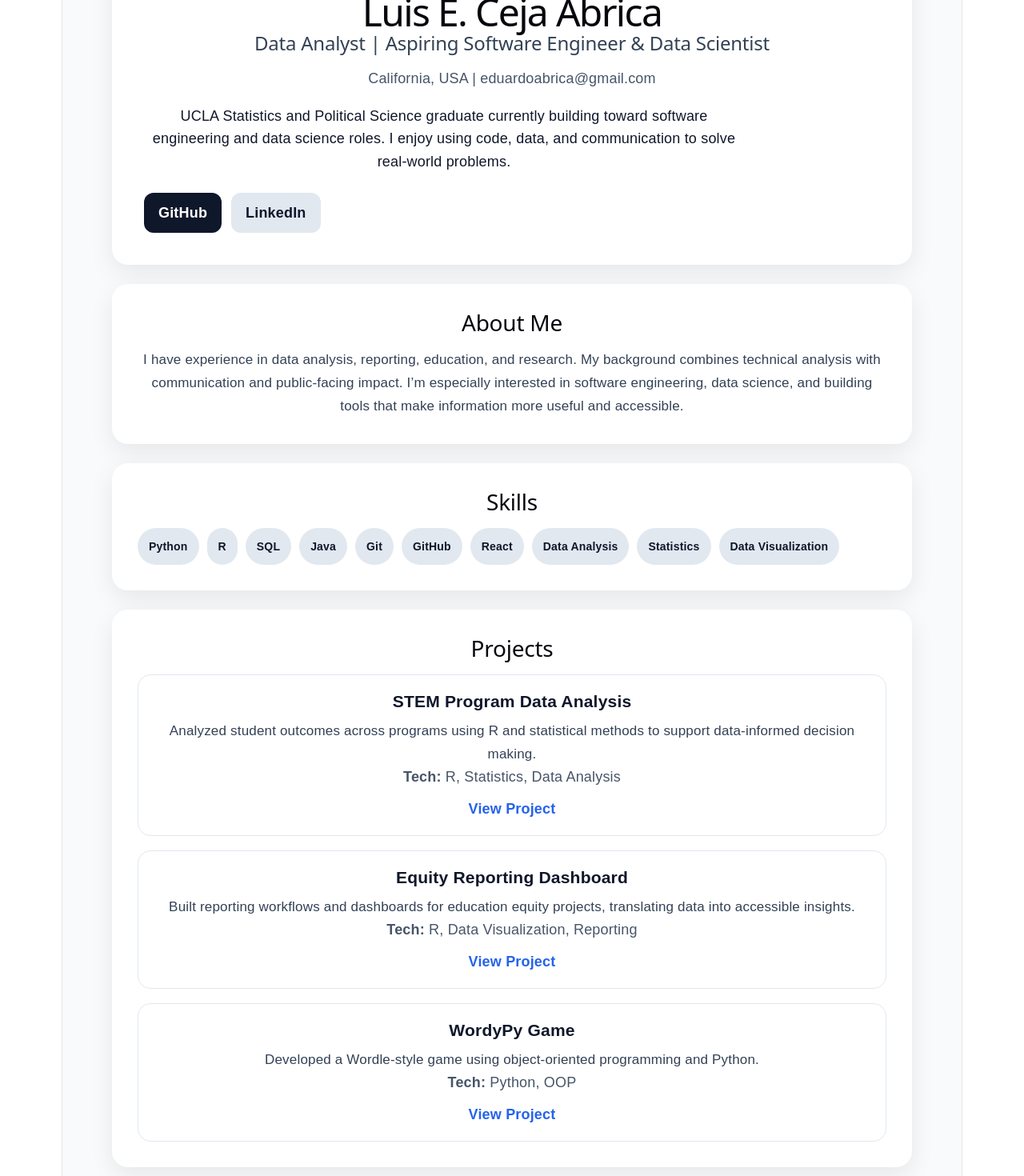
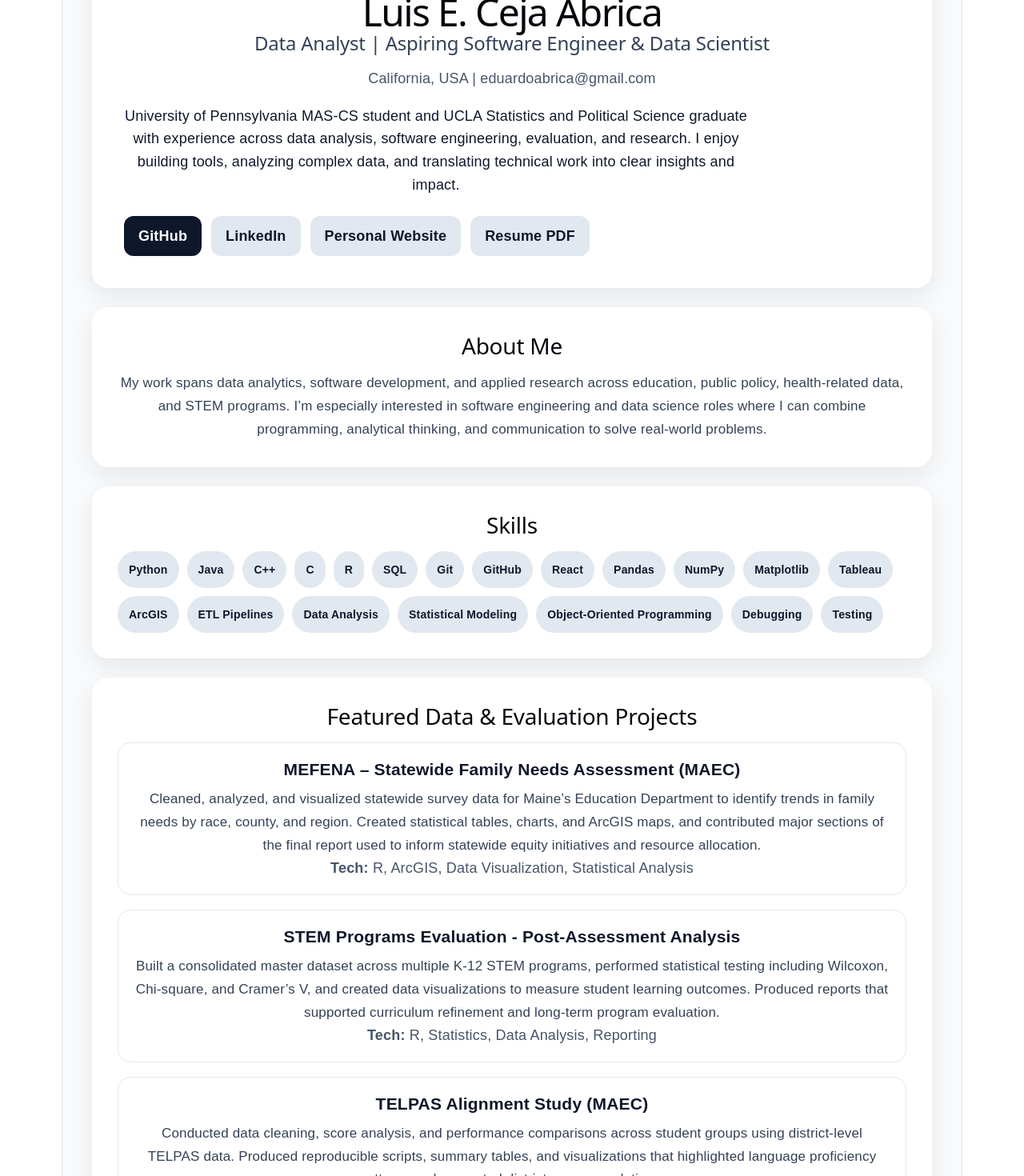
Before and after one commit to luieee12398/luis-portfolio-1, a React (Vite) app: page / in a window 1280 px wide. Shown: the part 120-1590 px from the top of the page at 80% size. Built offline with nearby package versions, Linux system fonts and the light colour scheme.

Commit message:
reorganize projects into sections

```diff
--- a/src/App.jsx
+++ b/src/App.jsx
@@ -6,43 +6,100 @@ export default function App() {
     email: "eduardoabrica@gmail.com",
     github: "https://github.com/luieee12398",
     linkedin: "https://www.linkedin.com/in/luis-cejaab/",
+    website: "https://eduardoabrica.wixsite.com/luisecejaabrica",
+    resume: "/luis-portfolio-1/resume.pdf",
   };
 
-  const projects = [
+  const featuredProjects = [
     {
-      name: "STEM Program Data Analysis",
+      name: "MEFENA – Statewide Family Needs Assessment (MAEC)",
       description:
-        "Analyzed student outcomes across programs using R and statistical methods to support data-informed decision making.",
-      tech: ["R", "Statistics", "Data Analysis"],
-      link: "https://github.com/luieee12398",
+        "Cleaned, analyzed, and visualized statewide survey data for Maine’s Education Department to identify trends in family needs by race, county, and region. Created statistical tables, charts, and ArcGIS maps, and contributed major sections of the final report used to inform statewide equity initiatives and resource allocation.",
+      tech: ["R", "ArcGIS", "Data Visualization", "Statistical Analysis"],
     },
     {
-      name: "Equity Reporting Dashboard",
+      name: "STEM Programs Evaluation - Post-Assessment Analysis",
       description:
-        "Built reporting workflows and dashboards for education equity projects, translating data into accessible insights.",
-      tech: ["R", "Data Visualization", "Reporting"],
-      link: "https://github.com/luieee12398",
+        "Built a consolidated master dataset across multiple K-12 STEM programs, performed statistical testing including Wilcoxon, Chi-square, and Cramer’s V, and created data visualizations to measure student learning outcomes. Produced reports that supported curriculum refinement and long-term program evaluation.",
+      tech: ["R", "Statistics", "Data Analysis", "Reporting"],
     },
     {
-      name: "WordyPy Game",
+      name: "TELPAS Alignment Study (MAEC)",
       description:
-        "Developed a Wordle-style game using object-oriented programming and Python.",
-      tech: ["Python", "OOP"],
-      link: "https://github.com/luieee12398",
+        "Conducted data cleaning, score analysis, and performance comparisons across student groups using district-level TELPAS data. Produced reproducible scripts, summary tables, and visualizations that highlighted language proficiency patterns and supported district recommendations.",
+      tech: ["R", "Data Cleaning", "Visualization", "Reproducible Analysis"],
+    },
+    {
+      name: "Respondent Matching & Survey Optimization Pipeline (Evitarus)",
+      description:
+        "Developed an R-based pipeline to merge datasets across political research projects, remove duplicate respondents, and generate likely respondent lists. Improved sampling efficiency, reduced survey costs, and created documentation that supported long-term organizational use.",
+      tech: ["R", "Data Engineering", "ETL", "Automation"],
+    },
+  ];
+
+  const softwareProjects = [
+    {
+      name: "LC4 Assembler",
+      description:
+        "Implemented a two-pass assembler in C to translate assembly code into machine instructions. Focused on parsing, file I/O, dynamic memory management, and low-level systems logic.",
+      tech: ["C", "Systems Programming", "Memory Management", "File I/O"],
+    },
+    {
+      name: "Game of Nim",
+      description:
+        "Built a complete playable version of the Game of Nim in C++ with modular program structure, algorithmic logic, and dynamic user interaction. This was a major software project from my community college coursework.",
+      tech: ["C++", "Algorithms", "Game Logic"],
+    },
+    {
+      name: "Student Management System",
+      description:
+        "Built a CRUD-style Java application for managing student records, with modular components for storing, retrieving, and updating data.",
+      tech: ["Java", "OOP", "CRUD"],
+    },
+    {
+      name: "Object-Oriented Java Project Suite",
+      description:
+        "Developed multiple Java applications during my first MCIT semester, including Battleship, an RPG-style game, Movie Trivia, a library catalog system, a supermarket simulation, an ice cream stand project, a water tank game, and a small website. These projects strengthened my understanding of object-oriented programming, application logic, and program structure.",
+      tech: ["Java", "OOP", "Application Development"],
+    },
+  ];
+
+  const researchProjects = [
+    {
+      name: "UCLA Honors Thesis – Political Behavior & Public Opinion",
+      description:
+        "Conducted an independent research study on voter access and political participation by combining polling place locations, precinct-level election data, census variables, and historical voting patterns. The project involved geospatial analysis, statistical modeling, research design, and academic writing.",
+      tech: ["R", "ArcGIS", "Statistical Modeling", "Research Design"],
+    },
+    {
+      name: "Japan Nuclear Policy & U.S. Security Perceptions",
+      description:
+        "Analyzed public-opinion data to study Japanese attitudes toward nuclear weapons and U.S. treaty participation. Used quantitative analysis and data visualization to connect historical context with contemporary geopolitical attitudes.",
+      tech: ["R", "Data Analysis", "Visualization", "Political Research"],
     },
   ];
 
   const skills = [
     "Python",
+    "Java",
+    "C++",
+    "C",
     "R",
     "SQL",
-    "Java",
     "Git",
     "GitHub",
     "React",
+    "Pandas",
+    "NumPy",
+    "Matplotlib",
+    "Tableau",
+    "ArcGIS",
+    "ETL Pipelines",
     "Data Analysis",
-    "Statistics",
-    "Data Visualization",
+    "Statistical Modeling",
+    "Object-Oriented Programming",
+    "Debugging",
+    "Testing",
   ];
 
   return (
@@ -56,34 +113,31 @@ export default function App() {
     >
       <div
         style={{
-          maxWidth: "1000px",
+          maxWidth: "1050px",
           margin: "0 auto",
           padding: "48px 24px",
         }}
       >
-        <section
-          style={{
-            backgroundColor: "white",
-            borderRadius: "20px",
-            padding: "40px",
-            marginBottom: "24px",
-            boxShadow: "0 10px 30px rgba(0,0,0,0.08)",
-          }}
-        >
+        <section style={heroCard}>
           <p style={{ color: "#475569", marginBottom: "8px", fontWeight: "bold" }}>
             Portfolio
           </p>
+
           <h1 style={{ fontSize: "48px", margin: "0 0 12px 0" }}>{profile.name}</h1>
+
           <h2 style={{ fontSize: "24px", margin: "0 0 16px 0", color: "#334155" }}>
             {profile.title}
           </h2>
+
           <p style={{ color: "#475569", marginBottom: "20px" }}>
             {profile.location} | {profile.email}
           </p>
-          <p style={{ fontSize: "18px", lineHeight: "1.6", maxWidth: "750px" }}>
-            UCLA Statistics and Political Science graduate currently building toward
-            software engineering and data science roles. I enjoy using code, data,
-            and communication to solve real-world problems.
+
+          <p style={{ fontSize: "18px", lineHeight: "1.6", maxWidth: "780px" }}>
+            University of Pennsylvania MAS-CS student and UCLA Statistics and Political
+            Science graduate with experience across data analysis, software engineering,
+            evaluation, and research. I enjoy building tools, analyzing complex data,
+            and translating technical work into clear insights and impact.
           </p>
 
           <div style={{ marginTop: "24px", display: "flex", gap: "12px", flexWrap: "wrap" }}>
@@ -95,6 +149,7 @@ export default function App() {
             >
               GitHub
             </a>
+
             <a
               href={profile.linkedin}
               target="_blank"
@@ -103,95 +158,108 @@ export default function App() {
             >
               LinkedIn
             </a>
+
+            <a
+              href={profile.website}
+              target="_blank"
+              rel="noreferrer"
+              style={buttonStyleLight}
+            >
+              Personal Website
+            </a>
+
+            <a
+              href={profile.resume}
+              target="_blank"
+              rel="noreferrer"
+              style={buttonStyleLight}
+            >
+              Resume PDF
+            </a>
           </div>
         </section>
 
-        <section
-          style={{
-            backgroundColor: "white",
-            borderRadius: "20px",
-            padding: "32px",
-            marginBottom: "24px",
-            boxShadow: "0 10px 30px rgba(0,0,0,0.08)",
-          }}
-        >
+        <section style={sectionCard}>
           <h2 style={sectionTitle}>About Me</h2>
           <p style={bodyText}>
-            I have experience in data analysis, reporting, education, and research.
-            My background combines technical analysis with communication and public-facing
-            impact. I’m especially interested in software engineering, data science,
-            and building tools that make information more useful and accessible.
+            My work spans data analytics, software development, and applied research
+            across education, public policy, health-related data, and STEM programs.
+            I’m especially interested in software engineering and data science roles
+            where I can combine programming, analytical thinking, and communication to
+            solve real-world problems.
           </p>
         </section>
 
-        <section
-          style={{
-            backgroundColor: "white",
-            borderRadius: "20px",
-            padding: "32px",
-            marginBottom: "24px",
-            boxShadow: "0 10px 30px rgba(0,0,0,0.08)",
-          }}
-        >
+        <section style={sectionCard}>
           <h2 style={sectionTitle}>Skills</h2>
           <div style={{ display: "flex", flexWrap: "wrap", gap: "10px" }}>
             {skills.map((skill) => (
-              <span
-                key={skill}
-                style={{
-                  backgroundColor: "#e2e8f0",
-                  padding: "10px 14px",
-                  borderRadius: "999px",
-                  fontSize: "14px",
-                  fontWeight: "bold",
-                }}
-              >
+              <span key={skill} style={skillPill}>
                 {skill}
               </span>
             ))}
           </div>
         </section>
 
-        <section
-          style={{
-            backgroundColor: "white",
-            borderRadius: "20px",
-            padding: "32px",
-            boxShadow: "0 10px 30px rgba(0,0,0,0.08)",
-          }}
-        >
-          <h2 style={sectionTitle}>Projects</h2>
+        <ProjectSection
+          title="Featured Data & Evaluation Projects"
+          projects={featuredProjects}
+        />
+
+        <ProjectSection
+          title="Software Engineering Projects"
+          projects={softwareProjects}
+        />
+
+        <ProjectSection
+          title="Research & Academic Projects"
+          projects={researchProjects}
+        />
+      </div>
+    </div>
+  );
+}
+
+function ProjectSection({ title, projects }) {
+  return (
+    <section style={sectionCard}>
+      <h2 style={sectionTitle}>{title}</h2>
       <div style={{ display: "grid", gap: "18px" }}>
         {projects.map((project) => (
-              <div
-                key={project.name}
-                style={{
-                  border: "1px solid #e2e8f0",
-                  borderRadius: "16px",
-                  padding: "20px",
-                }}
-              >
+          <div key={project.name} style={projectCard}>
             <h3 style={{ marginTop: 0, marginBottom: "10px" }}>{project.name}</h3>
             <p style={bodyText}>{project.description}</p>
-                <p style={{ color: "#475569", marginBottom: "14px" }}>
+            <p style={{ color: "#475569", marginBottom: 0 }}>
               <strong>Tech:</strong> {project.tech.join(", ")}
             </p>
-                <a
-                  href={project.link}
-                  target="_blank"
-                  rel="noreferrer"
-                  style={projectLink}
-                >
-                  View Project
-                </a>
           </div>
         ))}
       </div>
     </section>
-      </div>
-    </div>
   );
 }
+
+const heroCard = {
+  backgroundColor: "white",
+  borderRadius: "20px",
+  padding: "40px",
+  marginBottom: "24px",
+  boxShadow: "0 10px 30px rgba(0,0,0,0.08)",
+};
+
+const sectionCard = {
+  backgroundColor: "white",
+  borderRadius: "20px",
+  padding: "32px",
+  marginBottom: "24px",
+  boxShadow: "0 10px 30px rgba(0,0,0,0.08)",
+};
+
+const projectCard = {
+  border: "1px solid #e2e8f0",
+  borderRadius: "16px",
+  padding: "20px",
+};
 
 const sectionTitle = {
   fontSize: "28px",
@@ -203,6 +271,14 @@ const bodyText = {
   fontSize: "17px",
   lineHeight: "1.7",
   color: "#334155",
+};
+
+const skillPill = {
+  backgroundColor: "#e2e8f0",
+  padding: "10px 14px",
+  borderRadius: "999px",
+  fontSize: "14px",
+  fontWeight: "bold",
 };
 
 const buttonStyleDark = {
@@ -224,10 +300,3 @@ const buttonStyleLight = {
   borderRadius: "12px",
   fontWeight: "bold",
 };
-
-const projectLink = {
-  display: "inline-block",
-  color: "#2563eb",
-  textDecoration: "none",
-  fontWeight: "bold",
-};
```
Also changed, not shown: 1 other file (tests, documents, lock files or other folders). Lines whose indentation alone changed are shown as unchanged.
